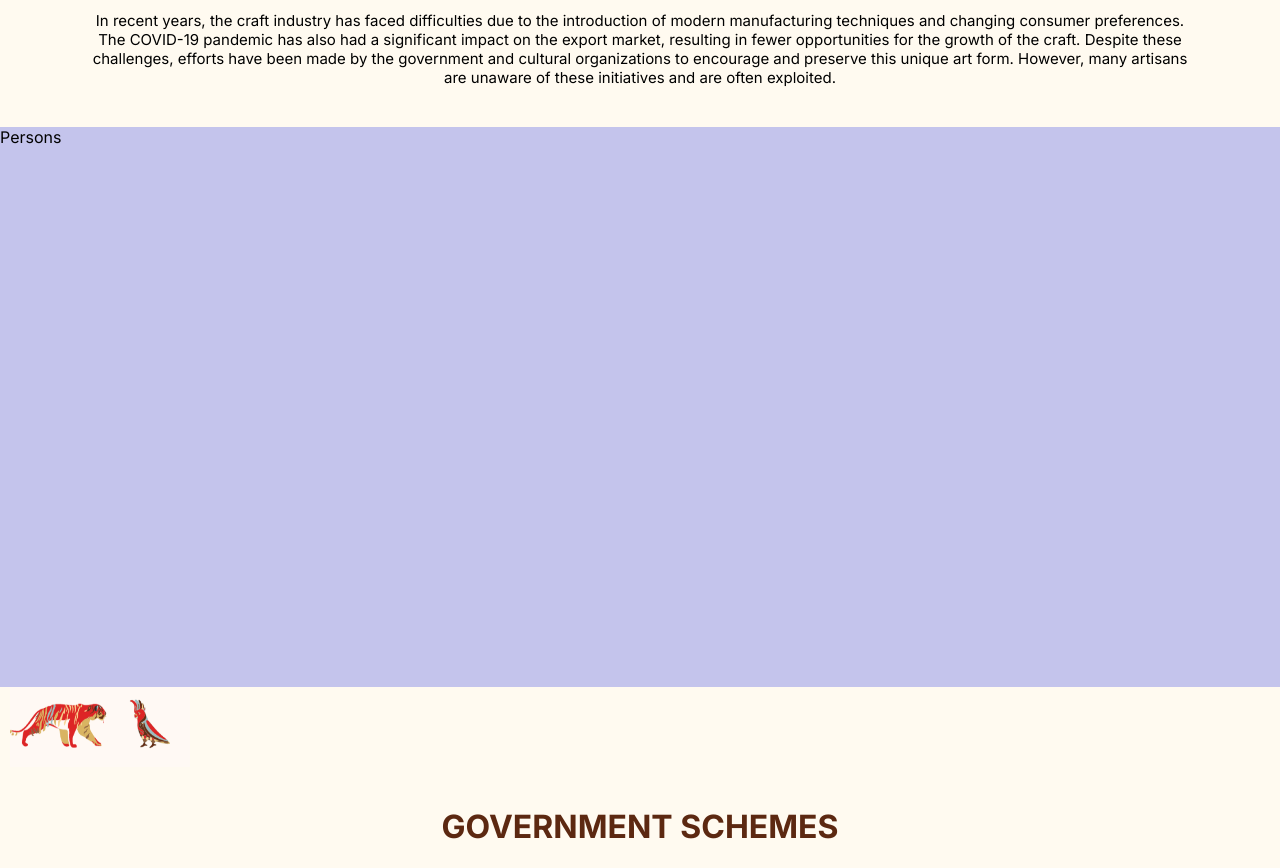
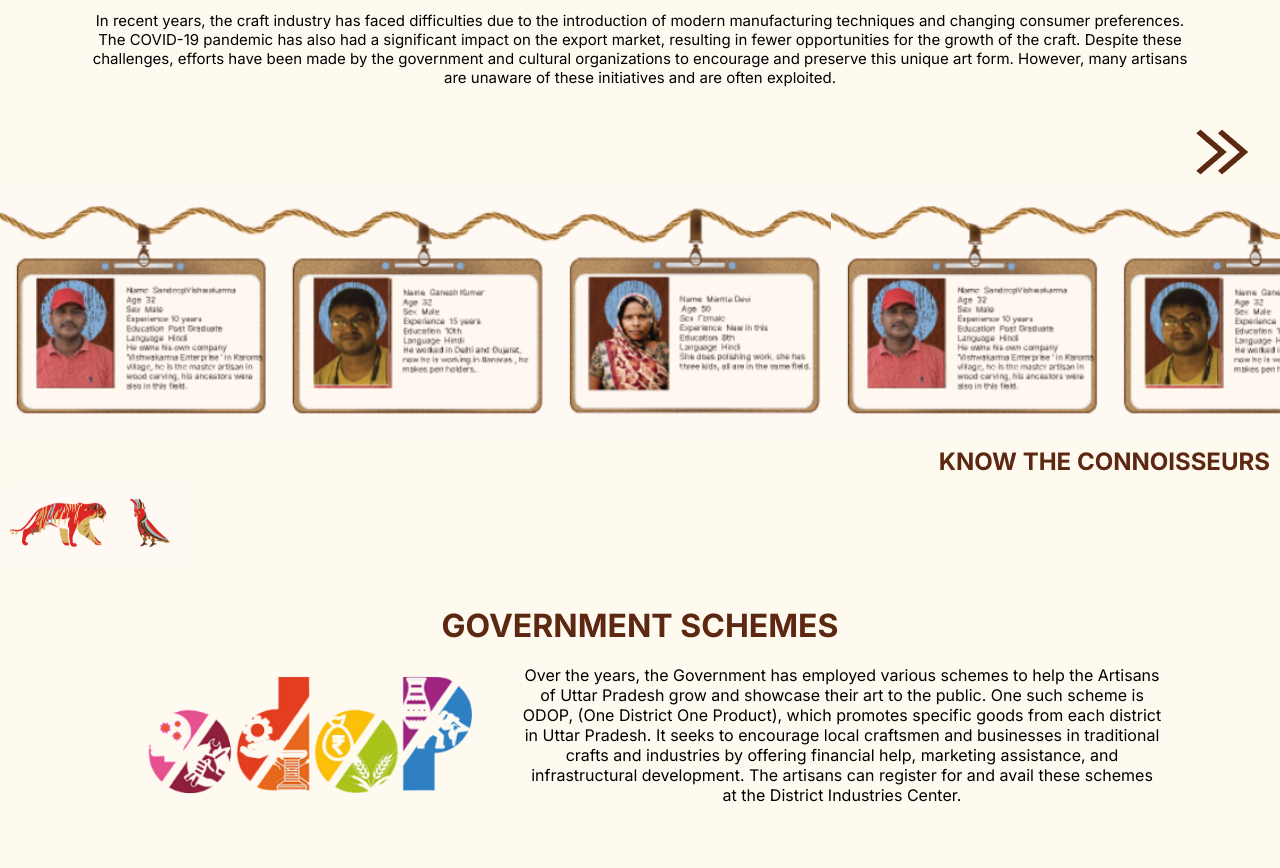
Before and after one commit to iamlokeshdhakar/kaashthkari, a Next.js app: page / in a window 1280 px wide. Shown: the part 1340-2208 px from the top of the page. Built offline with nearby package versions, Linux system fonts and the light colour scheme.

Commit message:
add person section

```diff
--- a/src/components/Persons.jsx
+++ b/src/components/Persons.jsx
@@ -1,7 +1,19 @@
+import Image from 'next/image'
 import '../styles/persons.css'
 const Persons = () => {
   return (
-    <div className="persons">Persons</div>
+    <div className="persons">
+      <div className='p-arrow'>
+        <Image src={'/arrow.png'} width={80} height={50}/>
+      </div>
+      <div className='p-img'>
+        <Image src={'/person.png'} width={900} height={250}/>
+        <Image src={'/person.png'} width={900} height={250}/>
+      </div>
+      <div className='p-text'>
+        <h1>KNOW THE CONNOISSEURS</h1>
+      </div>
+    </div>
   )
 }
 
--- a/src/styles/persons.css
+++ b/src/styles/persons.css
@@ -1,5 +1,29 @@
-.persons{
-    width: 100%;
-    height: 70vh;
-    background-color: rgb(196, 196, 236);
+.persons {
+  width: 100%;
+  display: flex;
+  justify-content: space-between;
+  align-items: center;
+  flex-direction: column;
 }
+.p-arrow {
+  width: 100%;
+  height: 60px;
+  display: flex;
+  justify-content: end;
+  padding: 0px 20px;
+}
+
+.p-img {
+  width: 100%;
+  display: flex;
+  justify-content: start;
+  align-items: center;
+  background-color: green;
+  overflow-x: scroll;
+}
+.p-text {
+  width: 100%;
+  text-align: right;
+  padding: 10px;
+  font-size: 12px;
+}
```
Also changed, not shown: public/arrow.png (added), public/person.png (added).
